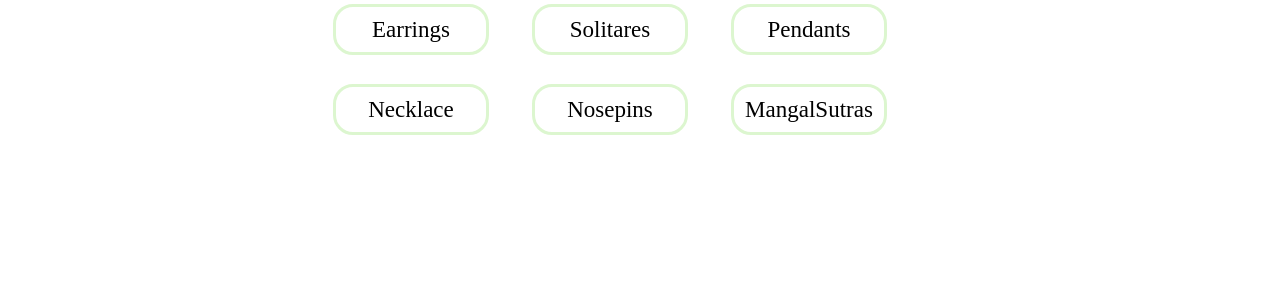
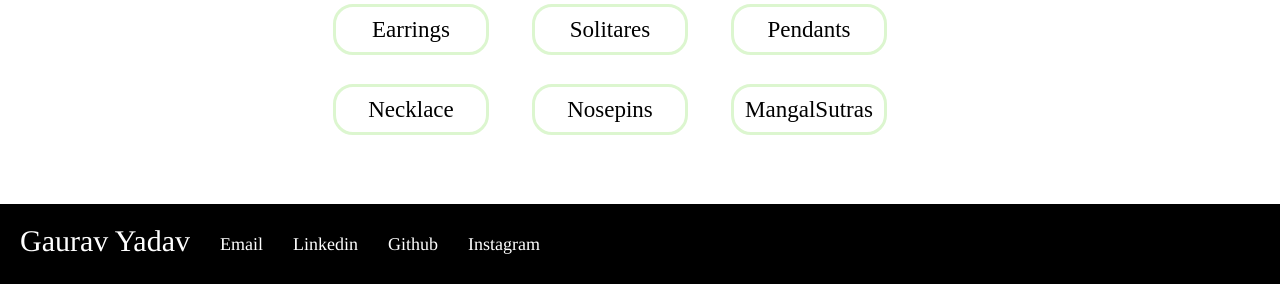
Before and after one commit to GAuravY19/Jewellery_Price_Tracker_and_Alert_System, a Flask app: page / in a window 1280 px wide. Shown: the part 1113-1397 px from the top of the page. Before the commit the page ends 1248 px from the top, so only its background shows below. Run offline with Flask 3, Linux system fonts and the light colour scheme; some web fonts are replaced.

Commit message:
layout page html 90% complete

```diff
--- a/flaskApp/templates/layout.html
+++ b/flaskApp/templates/layout.html
@@ -9,6 +9,7 @@
 
         <link rel='stylesheet' href={{url_for('static', filename='layout.css')}}>
         <link rel='stylesheet' href={{url_for('static', filename='home.css')}}>
+        <link rel='stylesheet' href={{url_for('static', filename='register.css')}}>
 
     </head>
     <body>
@@ -20,13 +21,13 @@
             </div>
 
             <div class="nav-sections">
-                <a href="#" class="nav-sections-text"> Home </a>
+                <a href={{url_for('home')}} class="nav-sections-text"> Home </a>
                 <a href="#" class="nav-sections-text"> Data </a>
                 <a href="#" class="nav-sections-text"> Analytics </a>
             </div>
 
             <div class="nav-endsection">
-                <button><a href="#" class=""> Sign In </a></button>
+                <button><a href={{url_for('login')}} class=""> Sign In </a></button>
                 <button><a href="#" class=""> Sign Up </a></button>
             </div>
         </nav>
@@ -36,6 +37,24 @@
         {% block content %}
         {% endblock %}
 
+        <footer class="about-me">
+            <div class="name">
+                <p class="text-name">Gaurav Yadav</p>
+            </div>
+            <div class="email">
+                <a class="text-name-s" href="">Email</a>
+            </div>
+            <div class="linkedin">
+                <a class="text-name-s" href="">Linkedin</a>
+            </div>
+            <div class="github">
+                <a class="text-name-s" href="">Github</a>
+            </div>
+            <div class="instagram">
+                <a class="text-name-s" href="">Instagram</a>
+            </div>
+        </footer>
+
 
     </body>
 </html>
```
